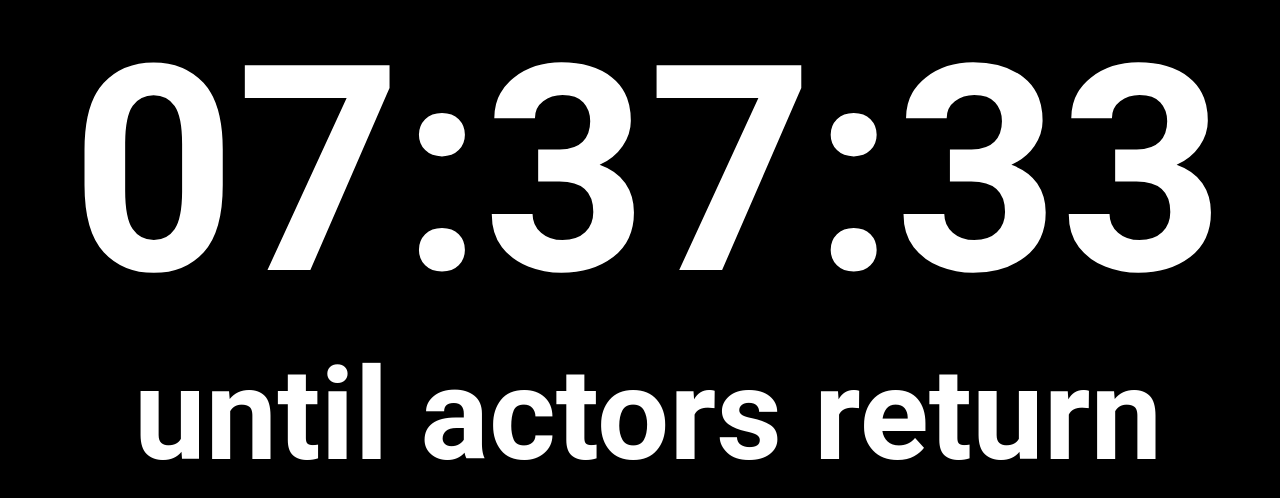
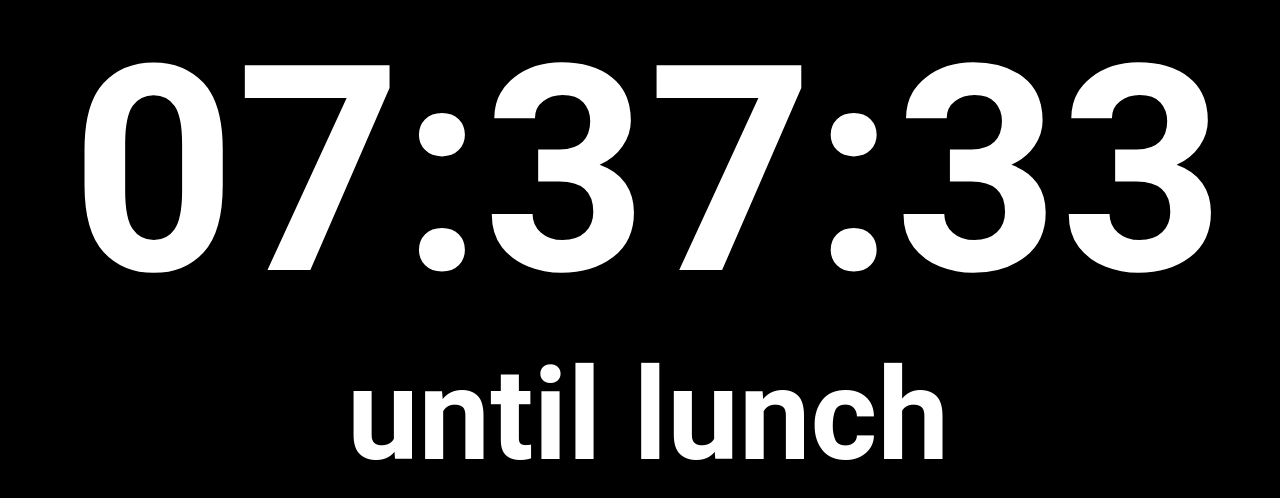
Before and after one commit to tomgxz/CountdownTimer, a plain HTML site: page index.html in a window 1280 px wide. Shown: the part 162-660 px from the top of the page. Drawn offline with nearby package versions, Linux system fonts and the light colour scheme.

Commit message:
Set text in javascriptπ

```diff
--- a/index.html
+++ b/index.html
@@ -4,7 +4,7 @@
     </head>
     <body>
         <h1></h1>
-        <h2>until actors return</h2>
+        <h2></h2>
         <script src="https://code.jquery.com/jquery-1.11.0.min.js"></script>
         <script src="main.js" type="text/javascript"></script>
     </body>
--- a/main.js
+++ b/main.js
@@ -1,6 +1,9 @@
 const finish_time_hour = 17,
       finish_time_minutes = 0,
-      finish_time_seconds = 0;
+      finish_time_seconds = 0,
+      until_text = "until lunch";
+
+$("h2").text(until_text)
 
 var timer_finished = false;
 
```
